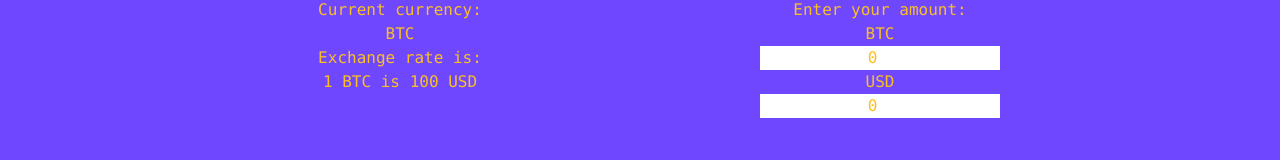
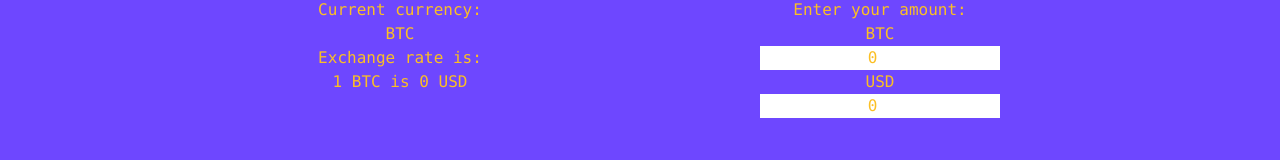
Before and after one commit to romanxlee/crypto-calc, a React (Vite) app: page / in a window 1280 px wide. Shown: the part 198-358 px from the top of the page. Built offline with nearby package versions, Linux system fonts and the light colour scheme; no server answers.

Commit message:
remove comments

```diff
--- a/src/App.tsx
+++ b/src/App.tsx
@@ -14,7 +14,6 @@ const App = () => {
     setCurrent(currency)
     fetch(`https://rest.coinapi.io/v1/exchangerate/${currency}/USD?apikey=3A8F1902-F999-4BE8-9747-96C370691643`)
         .then((res) => res.json())
-        // .then((res) => console.log(res))
         .then((res) => {
             setRate(res.rate.toFixed(2))
         })
@@ -24,8 +23,7 @@ const App = () => {
   const [secondInput, changeSecond] = useState(firstInput * rate)
 
   useEffect(() => {
-      setRate(100)
-      // setCurrency(current)
+      setCurrency(current)
   }, [])
 
   return (
```
